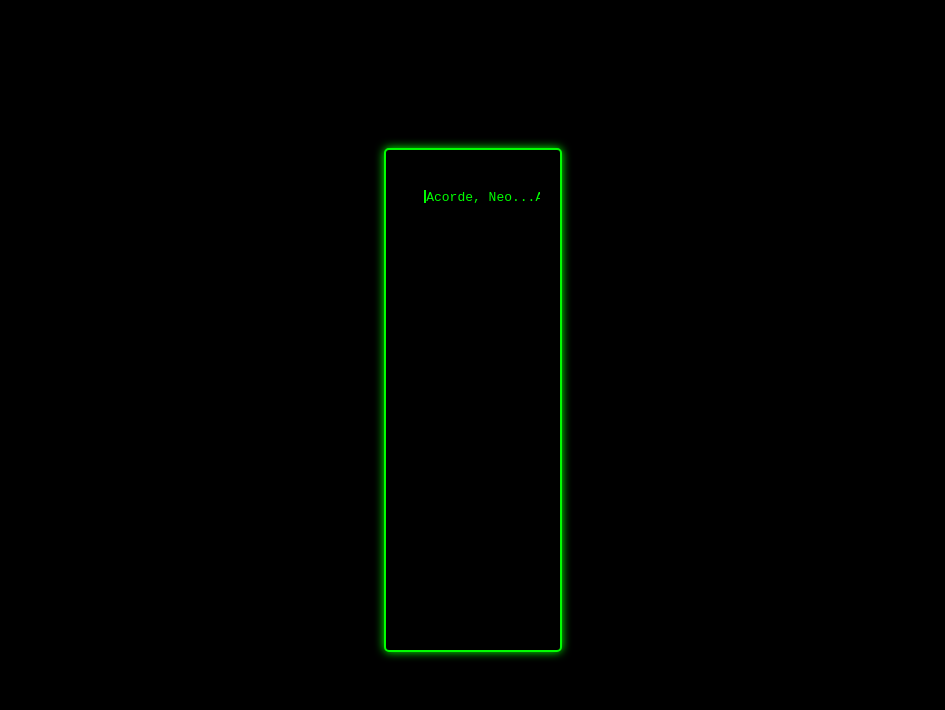
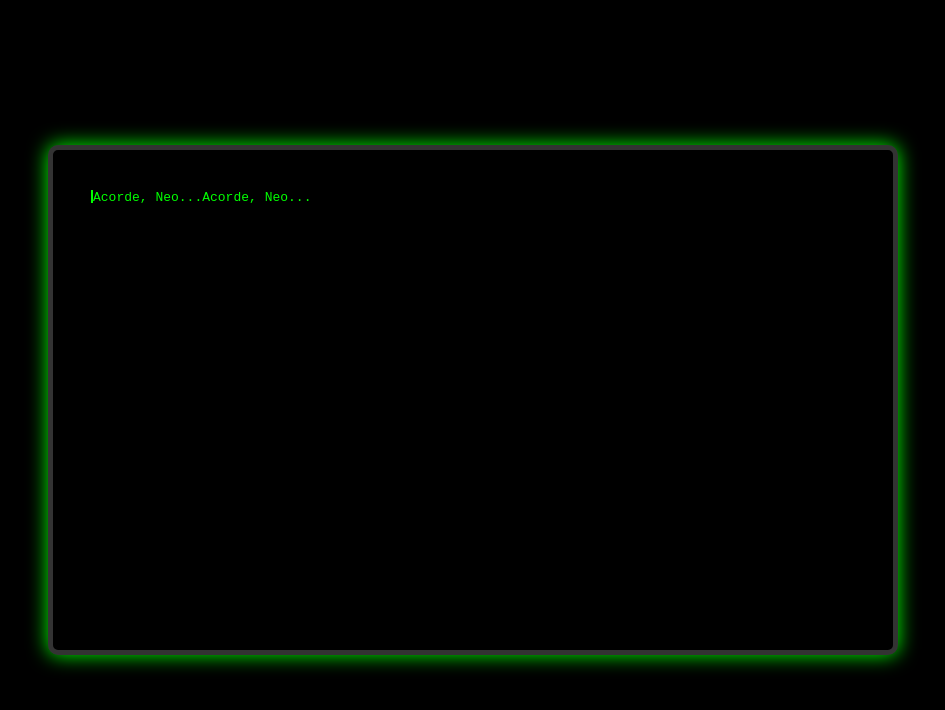
Before and after one commit to jaymepsantos/jaymepsantos33, a plain HTML site: page index.html in a window 1280 px wide. Shown: the whole page, without its empty margins (167-1112 px from the left). Drawn offline with Linux system fonts and the light colour scheme.

Commit message:
Update style.css

```diff
--- a/style.css
+++ b/style.css
@@ -9,10 +9,14 @@ body {
 
 .terminal {
     background-color: #000;
-    border: 2px solid #0F0;
+    border: 5px solid #333; /* Borda mais grossa e cor cinza escura para a moldura */
     padding: 20px;
-    border-radius: 5px;
-    box-shadow: 0 0 10px #0F0;
+    border-radius: 10px; /* Bordas um pouco mais arredondadas */
+    box-shadow: 0 0 20px #0F0; /* Sombra mais intensa */
+    width: 80%; /* Largura do monitor (ajuste conforme necessário) */
+    max-width: 800px; /* Largura máxima para não ficar muito grande em telas maiores */
+    height: 60%; /* Altura do monitor (ajuste conforme necessário) */
+    max-height: 600px; /* Altura máxima */
 }
 
 .terminal-screen {
@@ -23,6 +27,8 @@ body {
     white-space: pre-wrap;
     overflow: hidden;
     position: relative; /* Necessário para posicionar o pseudo-elemento do cursor */
+    height: 100%; /* A tela ocupa toda a altura do terminal */
+    box-sizing: border-box; /* Garante que o padding não aumente o tamanho total */
 }
 
 .terminal-text {
```
